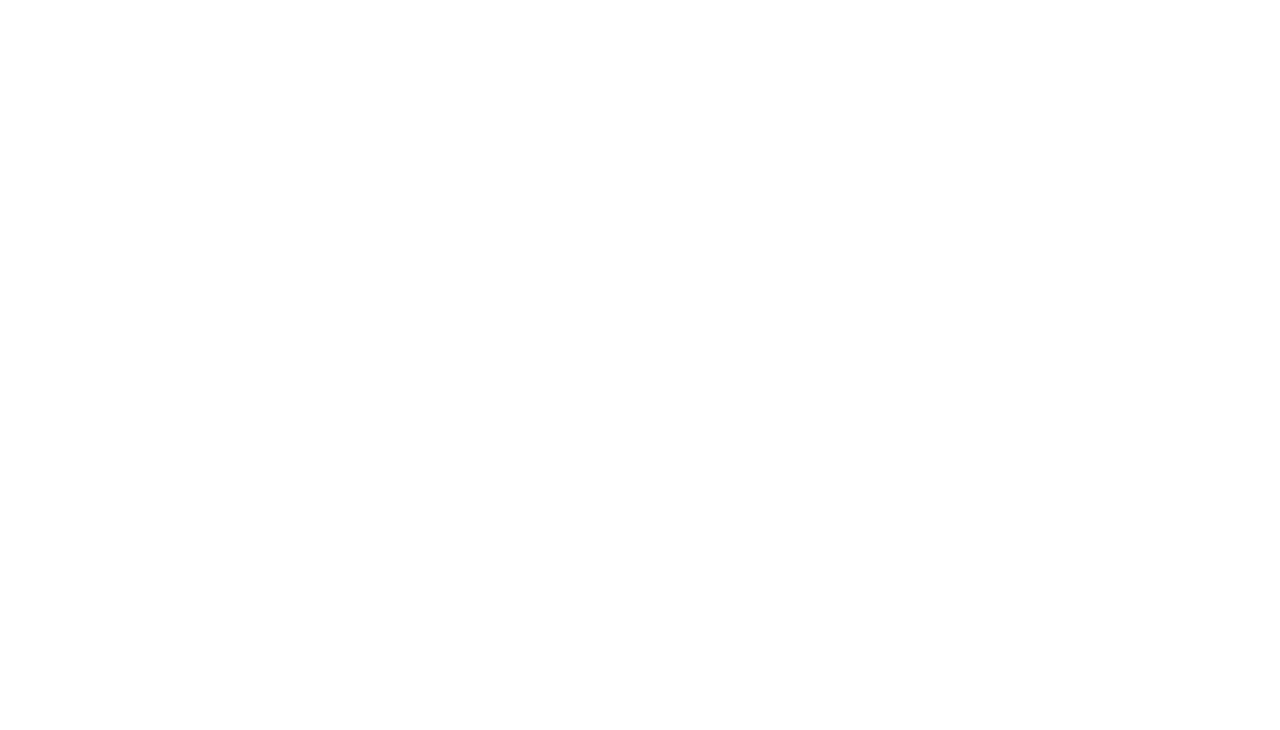
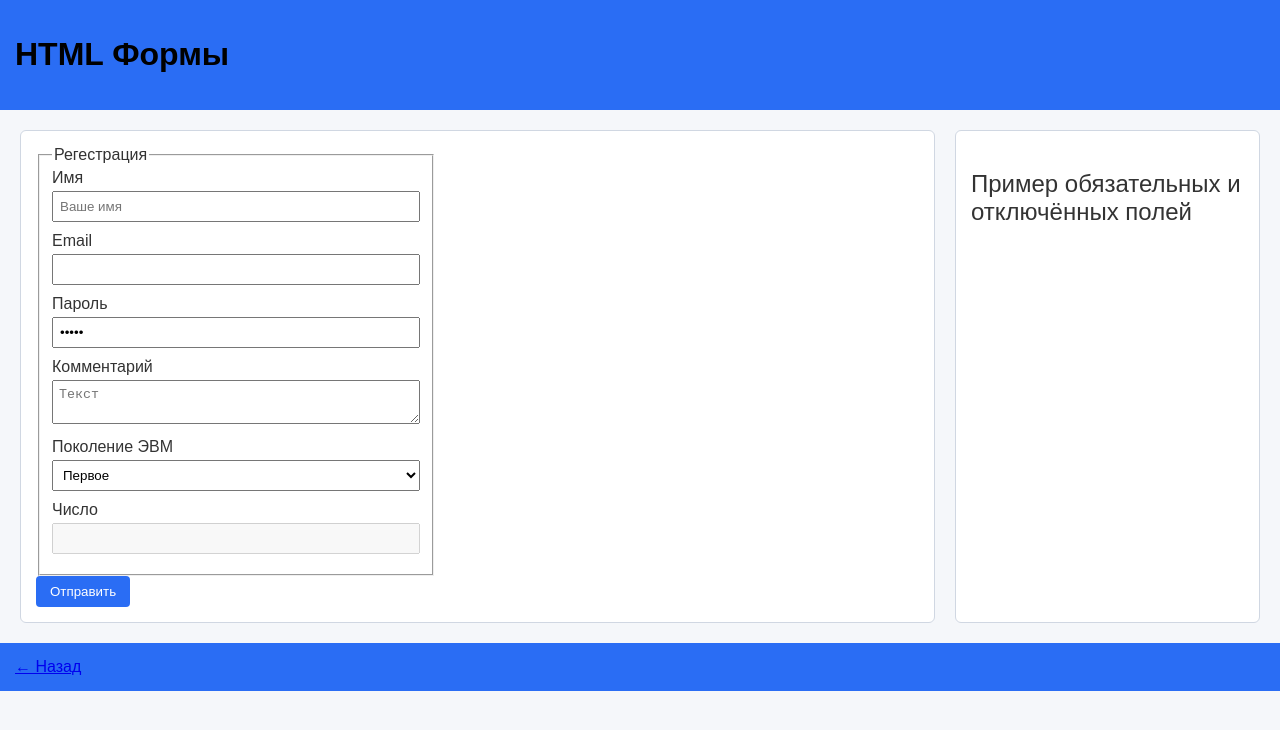
Before and after one commit to eriyknas/Lab6-HtmlCSS_Cheshuina_Antonova, a plain HTML site: page my-site/forms.html in a window 1280 px wide. Drawn offline with Linux system fonts and the light colour scheme.

Commit message:
Change forms.html and CSS

```diff
--- a/my-site/forms.html
+++ b/my-site/forms.html
@@ -0,0 +1,54 @@
+<!DOCTYPE html>
+<html lang="ru-RU">
+<head>
+    <meta charset="UTF-8">
+    <meta name="viewport" content="width=device-width, initial-scale=1.0">
+    <title>Формы</title>
+    <link rel="stylesheet" href="style.css">
+</head>
+<body>
+    <header>
+        <h1>HTML Формы</h1>
+    </header>
+    <main>
+        <section>
+            <form>
+                <fieldset>
+                    <legend>Регестрация</legend>
+                    <label>
+                        Имя <input type="text" placeholder="Ваше имя" required />
+                    </label>
+                    <label>
+                        Email <input type="email" autocomplete="email" />
+                    </label>
+                    <label>
+                        Пароль <input type="password" readonly value="12345" />
+                    </label>
+                    <label>
+                        Комментарий <textarea placeholder="Текст"></textarea>
+                    </label>
+                    <label>
+                        Поколение ЭВМ
+                        <select>
+                            <optgroup label="ЭВМ">
+                                <option>Первое</option>
+                                <option>Второе</option>
+                            </optgroup>
+                        </select>
+                    </label>
+                    <label>
+                        Число <input type="number" inputmode="numeric" disabled />
+                    </label>
+                </fieldset>
+                <button type="submit">Отправить</button>
+            </form>
+        </section>
+        <aside>
+            <p>Пример обязательных и отключённых полей</p>
+        </aside>
+    </main>
+    <footer>
+        <a href="index.html">← Назад</a>
+    </footer>
+</body>
+</html>
--- a/my-site/style.css
+++ b/my-site/style.css
@@ -81,3 +81,17 @@
     margin: 10px 0;
     font-style: italic;
 }
+form {
+    max-width: 400px;
+}
+label {
+    display: block;
+    margin-bottom: 10px;
+}
+input,
+textarea,
+select {
+    width: 100%;
+    padding: 6px;
+    margin-top: 4px;
+}
```
